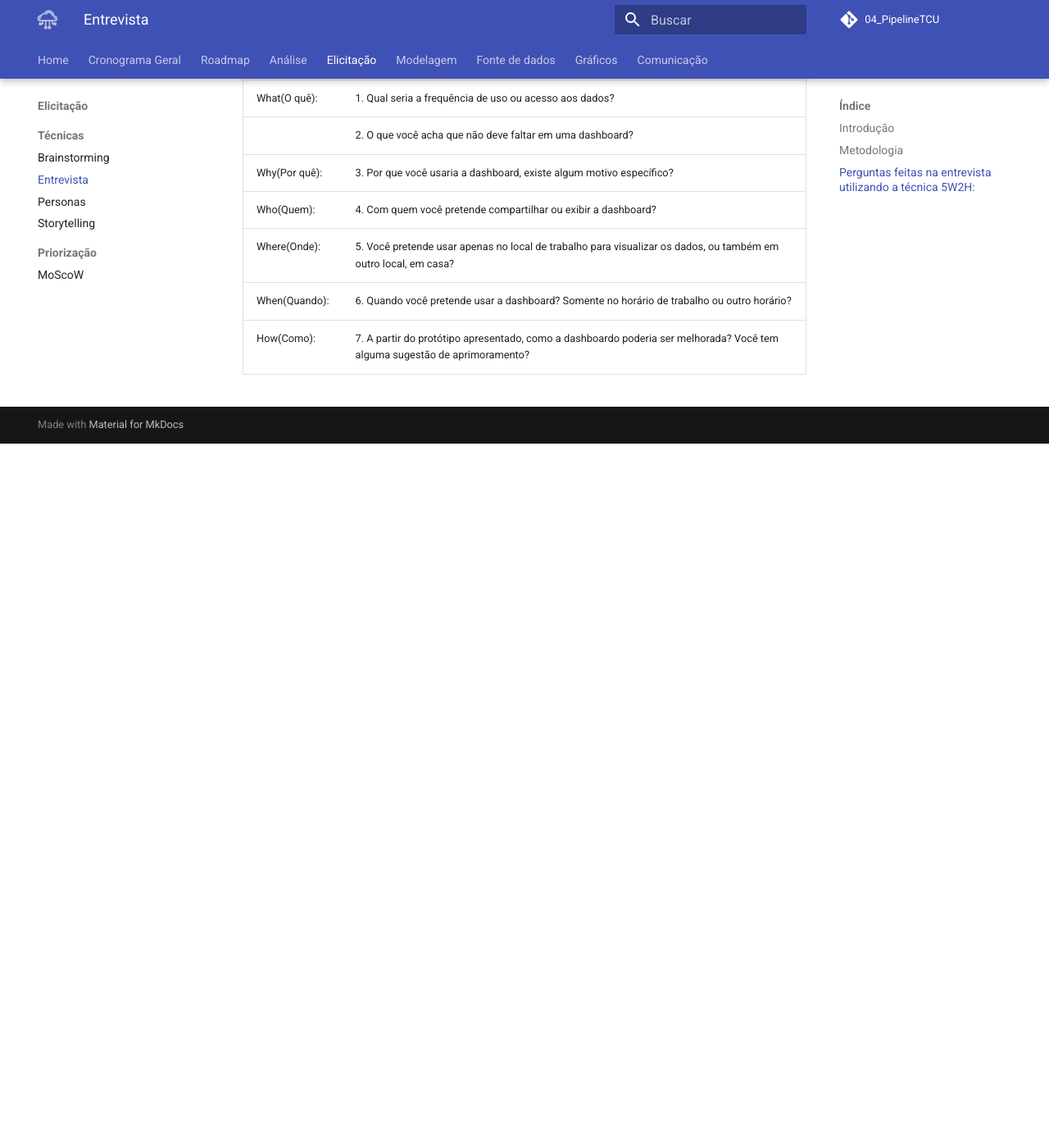
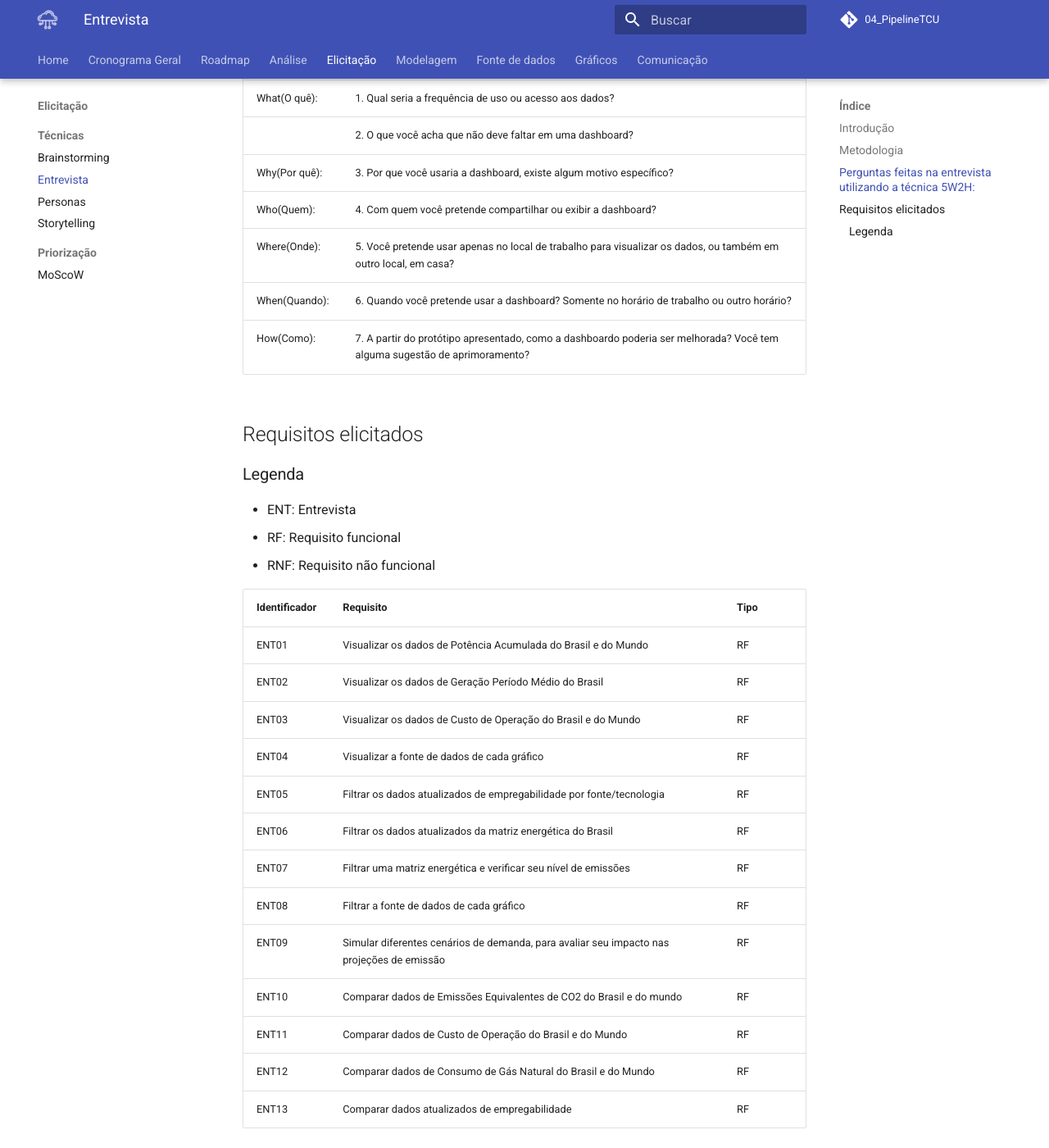
Before and after one commit to ResidenciaTICBrisa/04_PipelineTCU, an MkDocs documentation site: the page built from docs/elicitacao/entrevista.md, in a window 1280 px wide and 1400 px high, scrolled down 867 px. Shown: the whole window at 82% size. Built offline with MkDocs 1.6.1 and Material for MkDocs 9.7.7, drawn with Linux system fonts in a browser that asks for light colours; comment, search, counter and statistics services are not loaded; before the commit the page ends 1408 px from its top, so only the background shows below that.

Commit message:
Adicionando tabela Requisitos Elicitados

```diff
--- a/docs/elicitacao/entrevista.md
+++ b/docs/elicitacao/entrevista.md
@@ -41,3 +41,27 @@ Foi utilizada a metodologia 5W2H (Tabela 1) é uma técnica de gerenciamento e p
 | Where(Onde):  | 5. Você pretende usar apenas no local de trabalho para visualizar os dados, ou também em outro local, em casa?                                                                       |
 | When(Quando): | 6. Quando você pretende usar a dashboard? Somente no horário de trabalho ou outro horário?                                                                 |
 | How(Como):    | 7. A partir do protótipo apresentado, como a dashboardo poderia ser melhorada? Você tem alguma sugestão de aprimoramento? |
+
+## Requisitos elicitados
+
+### Legenda
+
+- ENT: Entrevista
+- RF: Requisito funcional
+- RNF: Requisito não funcional
+
+| Identificador | Requisito                                                                                                                                                                | Tipo |
+| ------------- | ------------------------------------------------------------------------------------------------------------------------------------------------------------------------ | ---- |
+| ENT01         | Visualizar os dados de Potência Acumulada do Brasil e do Mundo                                                                                 | RF  |
+| ENT02         | Visualizar os dados de Geração Período Médio do Brasil                                                                            | RF   |
+| ENT03         | Visualizar os dados de Custo de Operação do Brasil e do Mundo                                                                                  | RF   |
+| ENT04         | Visualizar a fonte de dados de cada gráfico                                                                      | RF   |
+| ENT05         | Filtrar os dados atualizados de empregabilidade por fonte/tecnologia                                                             | RF   |
+| ENT06         | Filtrar os dados atualizados da matriz energética do Brasil                                                                      | RF  |
+| ENT07         | Filtrar uma matriz energética e verificar seu nível de emissões                                                         | RF  |
+| ENT08         | Filtrar a fonte de dados de cada gráfico                                                                            | RF  |
+| ENT09         | Simular diferentes cenários de demanda, para avaliar seu impacto nas projeções de emissão | RF  |
+| ENT10         | Comparar dados de Emissões Equivalentes de CO2 do Brasil e do mundo | RF  |
+| ENT11         | Comparar dados de Custo de Operação do Brasil e do Mundo | RF  |
+| ENT12         | Comparar dados de Consumo de Gás Natural do Brasil e do Mundo | RF  |
+| ENT13         | Comparar dados atualizados de empregabilidade | RF  |
```
